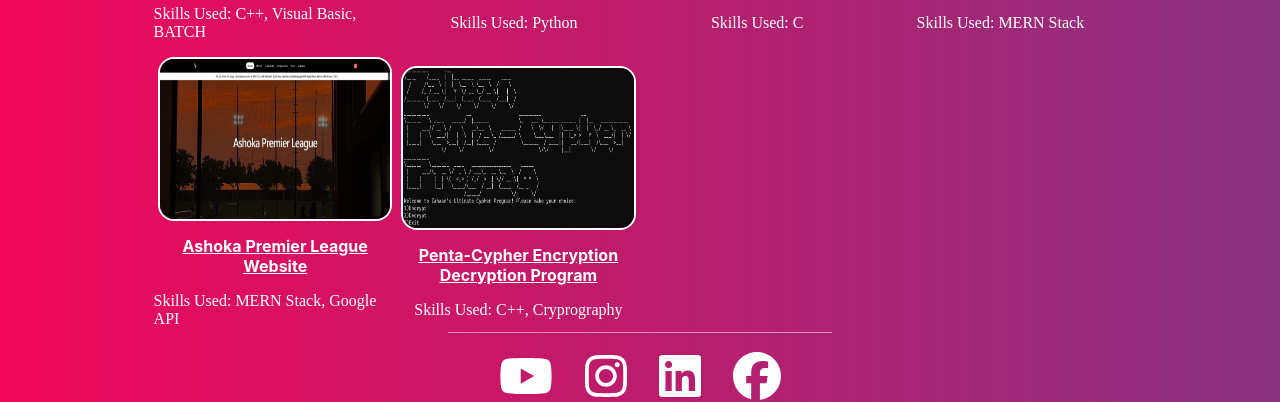
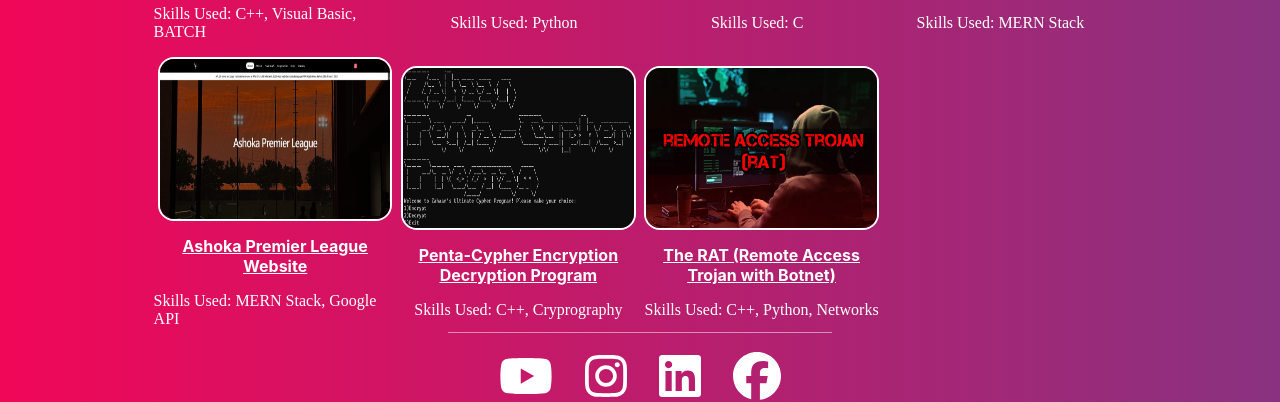
Before and after one commit to zahaanshapoorjee/portfolio-website-v2, a React (Create React App) app: page /projects in a window 1280 px wide. Shown: the part 325-727 px from the top of the page. Built offline with nearby package versions, Linux system fonts and the light colour scheme.

Commit message:
I am severely mentally ill

```diff
--- a/src/Components/Projects.js
+++ b/src/Components/Projects.js
@@ -15,6 +15,7 @@ export default function Projects()
                     <div class="project"><a className="thumbnail-header" href='https://zahaanshapoorjee-chat-app.netlify.app/' target="_blank" rel="noreferrer"><img src={require('../Assets/p4.png')} alt="Failed to Load..." className="project-image"/></a><h1 className="thumbnail-header"><a className="thumbnail-header" href='https://zahaanshapoorjee-chat-app.netlify.app/' target="_blank" rel="noreferrer">Online Chatroom App</a></h1><p class="project-info">Skills Used: MERN Stack </p></div>
                     <div class="project"><a className="thumbnail-header" href='https://ashokapl.in/' target="_blank" rel="noreferrer"><img src={require('../Assets/p6.png')} alt="Failed to Load..." className="project-image"/></a><h1 className="thumbnail-header"><a className="thumbnail-header" href='https://zahaan.netlify.app/' target="_blank" rel="noreferrer">Ashoka Premier League Website</a></h1><p class="project-info">Skills Used: MERN Stack, Google API</p></div>
                     <div class="project"><a className="thumbnail-header" href='https://github.com/zahaanshapoorjee/Penta-Cypher-Encryption-Decryption-Program' target="_blank" rel="noreferrer"><img src={require('../Assets/p7.jpg')} alt="Failed to Load..." className="project-image"/></a><h1 className="thumbnail-header"><a className="thumbnail-header" href='https://zahaan.netlify.app/' target="_blank" rel="noreferrer">Penta-Cypher Encryption Decryption Program</a></h1><p class="project-info">Skills Used: C++, Cryprography</p></div>
+                    <div class="project"><a className="thumbnail-header" href='https://github.com/zahaanshapoorjee/The-RAT-Remote-Access-Trojan' target="_blank" rel="noreferrer"><img src={require('../Assets/p8.jpg')} alt="Failed to Load..." className="project-image"/></a><h1 className="thumbnail-header"><a className="thumbnail-header" href='https://github.com/zahaanshapoorjee/The-RAT-Remote-Access-Trojan' target="_blank" rel="noreferrer">The RAT (Remote Access Trojan  with Botnet)</a></h1><p class="project-info">Skills Used: C++, Python, Networks</p></div>
                     </div>
             </motion.div>
         <SocialMedia/>
```
Also changed, not shown: src/Assets/p8.jpg (added).
